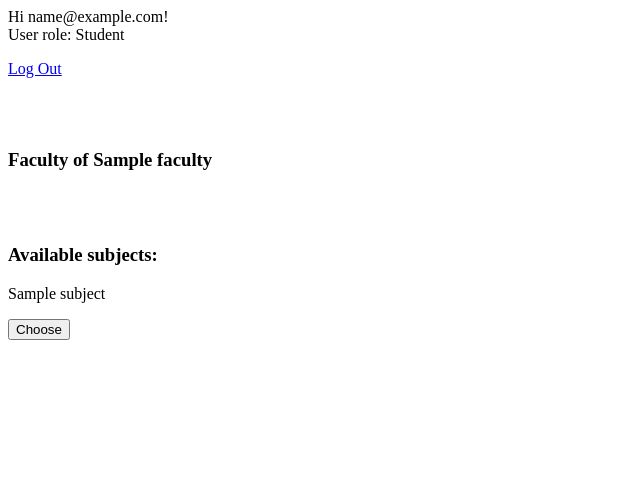
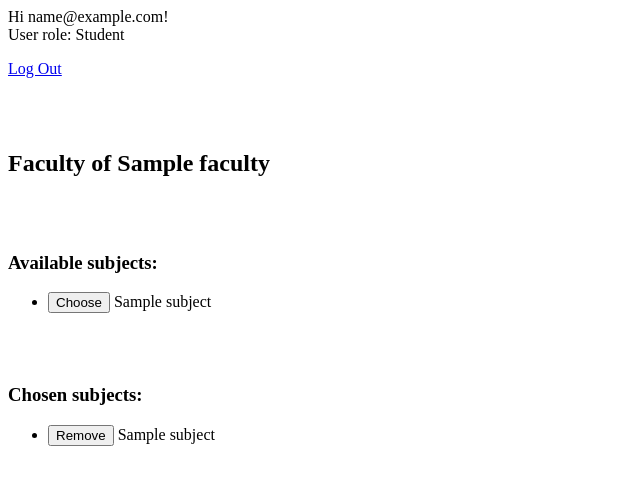
Before and after one commit to irakliskhirtladze/LMS, a Django app: page /academy/home in a window 1280 px wide. Shown: the top 485 px of the page, without its empty margins (0-640 px from the left). Run offline with Django 5.2, Linux system fonts and the light colour scheme; a user stored in the database is signed in; tables that the repository leaves empty hold one stand-in row (values such as "Sample post").

Commit message:
student can see chosen subjects and remove them

```diff
--- a/academy/urls.py
+++ b/academy/urls.py
@@ -5,4 +5,5 @@ from academy.views import show_home_page, choose_subject
 urlpatterns = [
     path('home', show_home_page, name='home'),
     path('choose_subject/<int:subject_id>', choose_subject, name='choose_subject'),
+    path('remove_subject/<int:subject_id>', choose_subject, name='remove_subject'),
 ]
--- a/academy/views.py
+++ b/academy/views.py
@@ -25,6 +25,7 @@ def show_home_page(request):
         # Show list of subjects and a lecturer for each subject
         student = get_user_role(request.user)[1]
         faculty = student.faculty
+        chosen_subjects = student.subject_set.all()
         available_subjects = Subject.objects.filter(faculties=faculty)
 
         return render(request,
@@ -33,6 +34,7 @@ def show_home_page(request):
                           'user_role': user_role,
                           'user': request.user,
                           'faculty': faculty,
+                          'chosen_subjects': chosen_subjects,
                           'available_subjects': available_subjects
                       }
                       )
@@ -41,7 +43,7 @@ def show_home_page(request):
 
 @login_required
 def choose_subject(request, subject_id):
-    """Allows a student to choose at most 2 subjects"""
+    """Allows a student to choose at most 2 subjects (should be 7 later)"""
     if request.method == 'POST':
         student = request.user.student
         subject = get_object_or_404(Subject, pk=subject_id)
@@ -61,3 +63,23 @@ def choose_subject(request, subject_id):
         messages.success(request, f'Subject "{subject.name}" chosen successfully.')
 
     return redirect('home')
+
+
+@login_required
+def remove_subject(request, subject_id):
+    """Allows a student to remove a subject."""
+    student = request.user.student
+    subject = get_object_or_404(Subject, pk=subject_id)
+
+    # Check if the subject exists and if the logged-in student is associated with it
+    if not subject.students.filter(pk=student.pk).exists():
+        # If the student is not associated with the subject, display an error message
+        messages.error(request, 'You are not associated with this subject.')
+    else:
+        # Remove the subject from the student's chosen subjects
+        student.subject_set.remove(subject)
+        # Display a success message
+        messages.success(request, f'Subject "{subject.name}" removed successfully.')
+
+    # Redirect to the student's subjects page
+    return redirect('home')
--- a/templates/academy/home.html
+++ b/templates/academy/home.html
@@ -12,18 +12,37 @@ User role: {{ user_role }}
 
 <!--Display content if user is student-->
 {% if user_role == 'Student' %}
-    <h3>Faculty of {{ faculty }}</h3>
+    <h2>Faculty of {{ faculty }}</h2>
     <br><br>
-<!--    Display available subjects for the student's faculty-->
+<!--    Display available subjects for the student's faculty and options to choose one-->
     <h3>Available subjects:</h3>
+    <ul>
     {% for subject in available_subjects %}
-        <p>{{ subject.name }}</p>
-        <form method="post" action="{% url 'choose_subject' subject.pk %}">
-            {% csrf_token %}
-            <input type="hidden" name="subject_id" value="{{ subject.pk }}">
-            <button type="submit">Choose</button>
-        </form>
+        <li><button onclick="location.href='{% url 'choose_subject' subject.pk %}'">Choose</button> {{ subject.name }} </li>
+<!--        <p>{{ subject.name }}</p>-->
+<!--        <form method="post" action="{% url 'choose_subject' subject.pk %}">-->
+<!--            {% csrf_token %}-->
+<!--            <input type="hidden" name="subject_id" value="{{ subject.pk }}">-->
+<!--            <button type="submit">Choose</button>-->
+<!--        </form>-->
     {% endfor %}
+    </ul>
+
+    <br><br>
+
+<!--    Display chosen subjects and options to remove them-->
+    <h3>Chosen subjects:</h3>
+    <ul>
+    {% for subject in chosen_subjects %}
+        <li><button onclick="location.href='{% url 'remove_subject' subject.pk %}'">Remove</button> {{ subject.name }}</li>
+<!--        <p>{{ subject.name }}</p>-->
+<!--        <form method="post" action="{% url 'remove_subject' subject.pk %}">-->
+<!--            {% csrf_token %}-->
+<!--            <input type="hidden" name="subject_id" value="{{ subject.pk }}">-->
+<!--            <button type="submit">Remove</button>-->
+    {% endfor %}
+    </ul>
+
 {% endif %}
 
 
```
